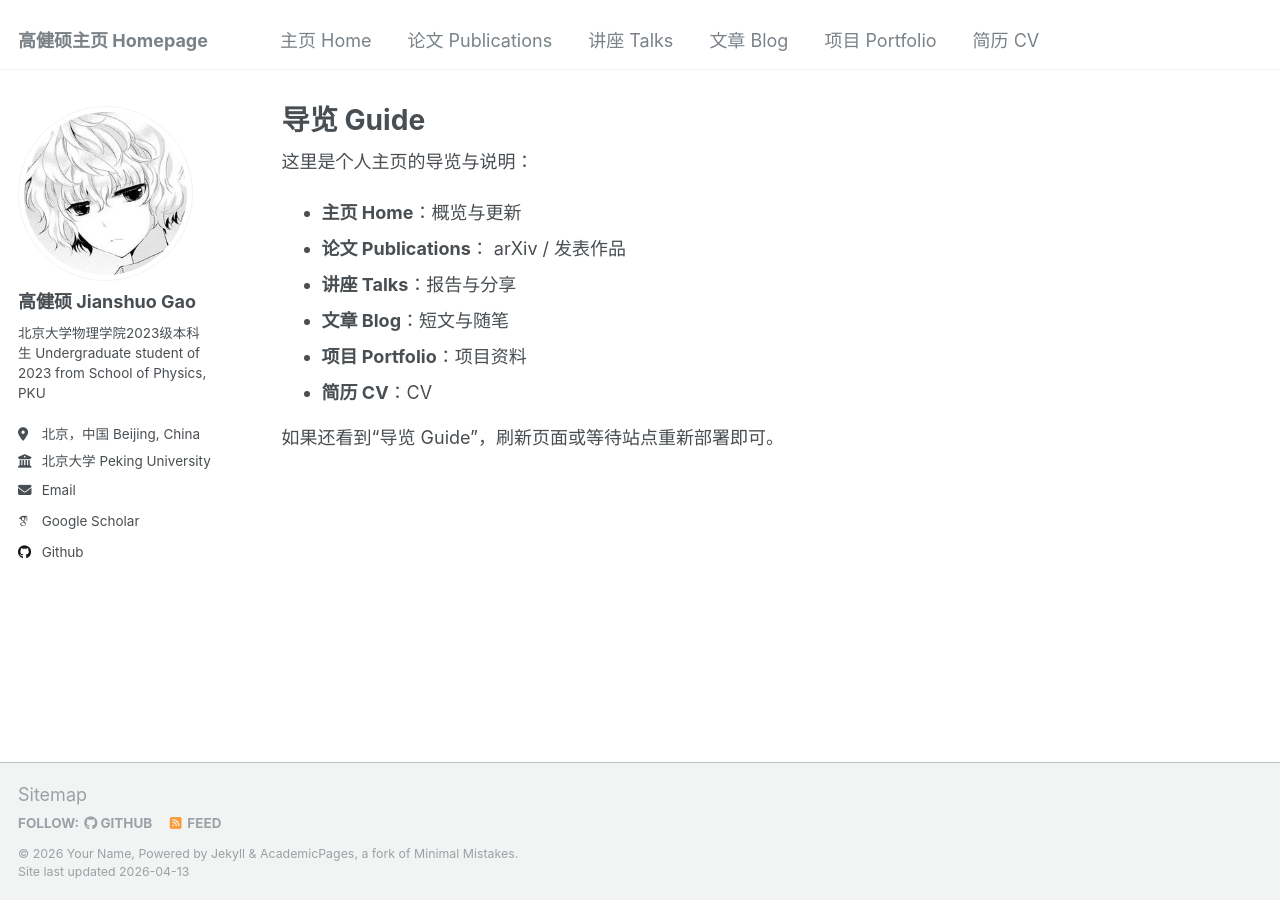
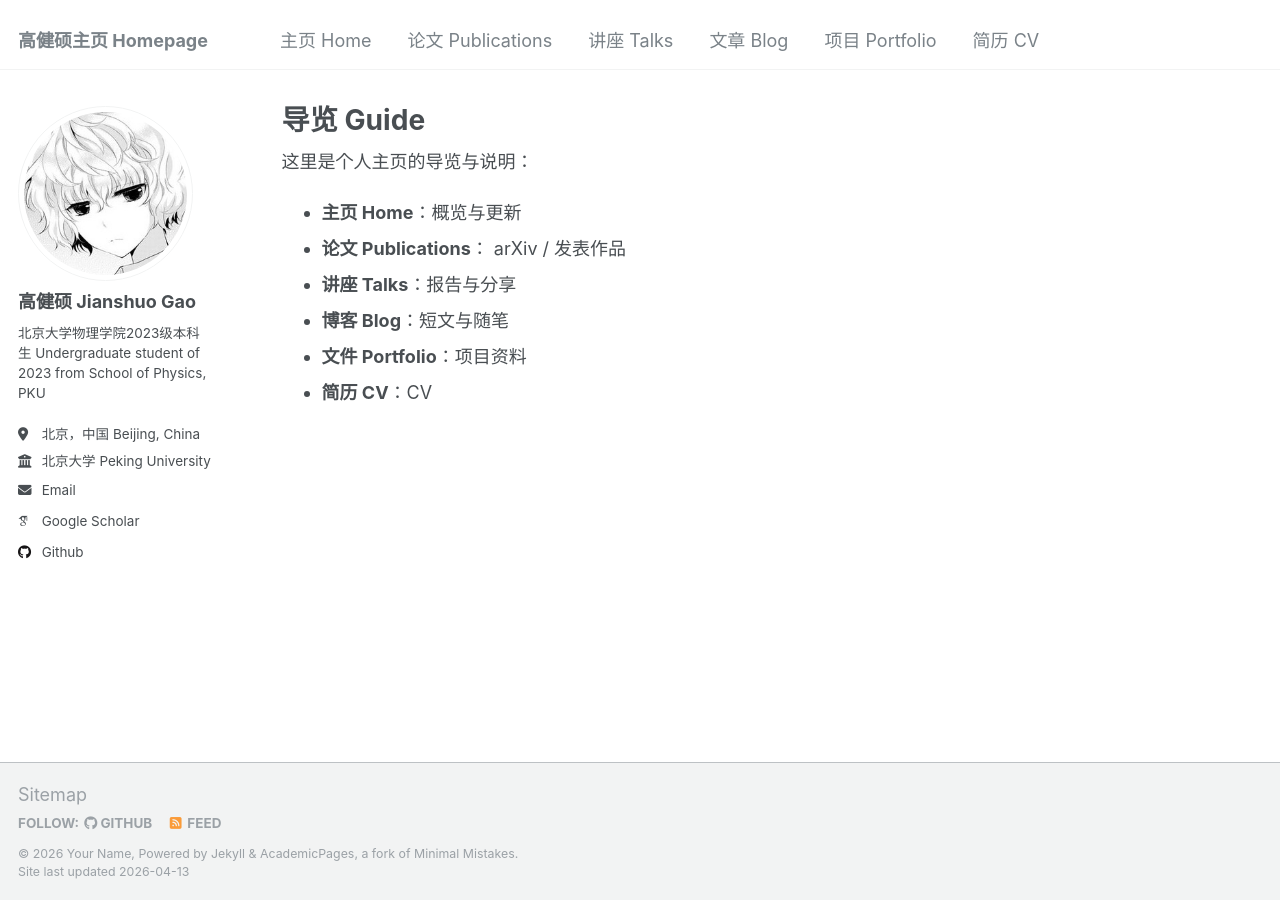
Before and after one commit to Townlin/townlin.github.io, a Jekyll site: the page built from _pages/markdown.md, in a window 1280 px wide. Built offline with Jekyll 4.4.1, drawn with Linux system fonts in a browser that asks for light colours; some web fonts are replaced.

Commit message:
Rename '文章' to '博客' and '项目' to '文件'

```diff
--- a/_pages/markdown.md
+++ b/_pages/markdown.md
@@ -10,8 +10,6 @@ redirect_from: /md/
 - **主页 Home**：概览与更新
 - **论文 Publications**： arXiv / 发表作品
 - **讲座 Talks**：报告与分享
-- **文章 Blog**：短文与随笔
-- **项目 Portfolio**：项目资料
+- **博客 Blog**：短文与随笔
+- **文件 Portfolio**：项目资料
 - **简历 CV**：CV
-
-如果还看到“导览 Guide”，刷新页面或等待站点重新部署即可。
```
